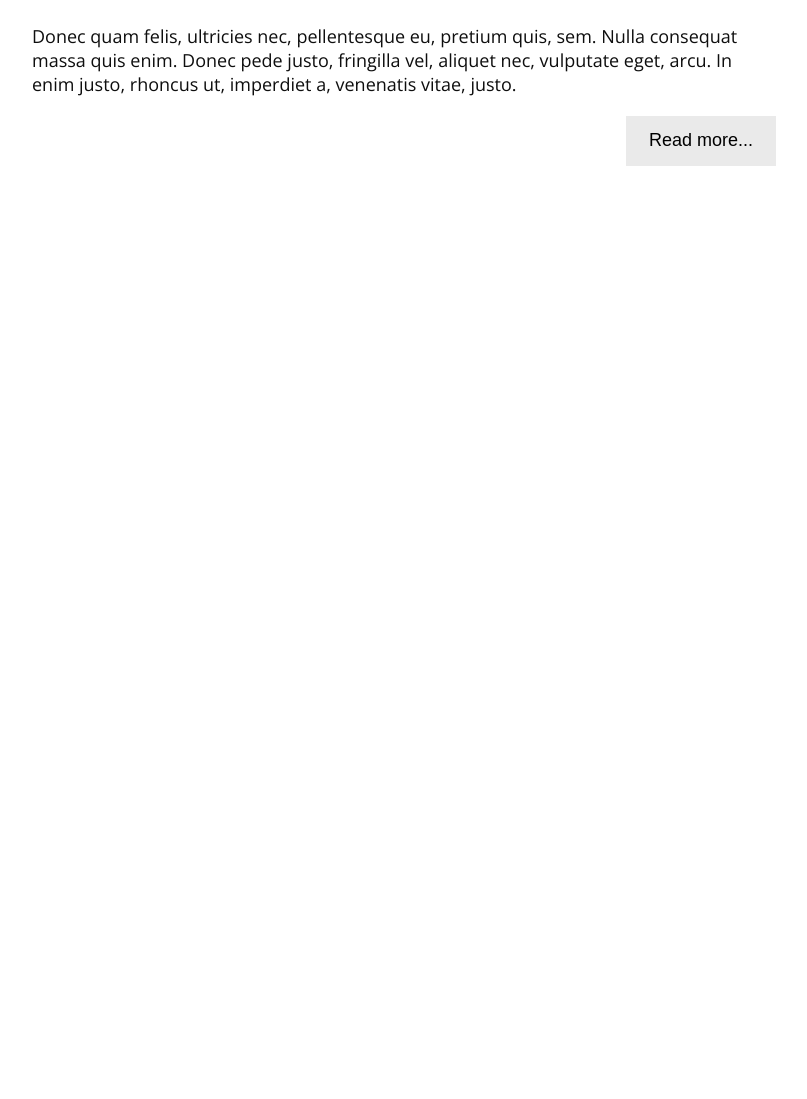
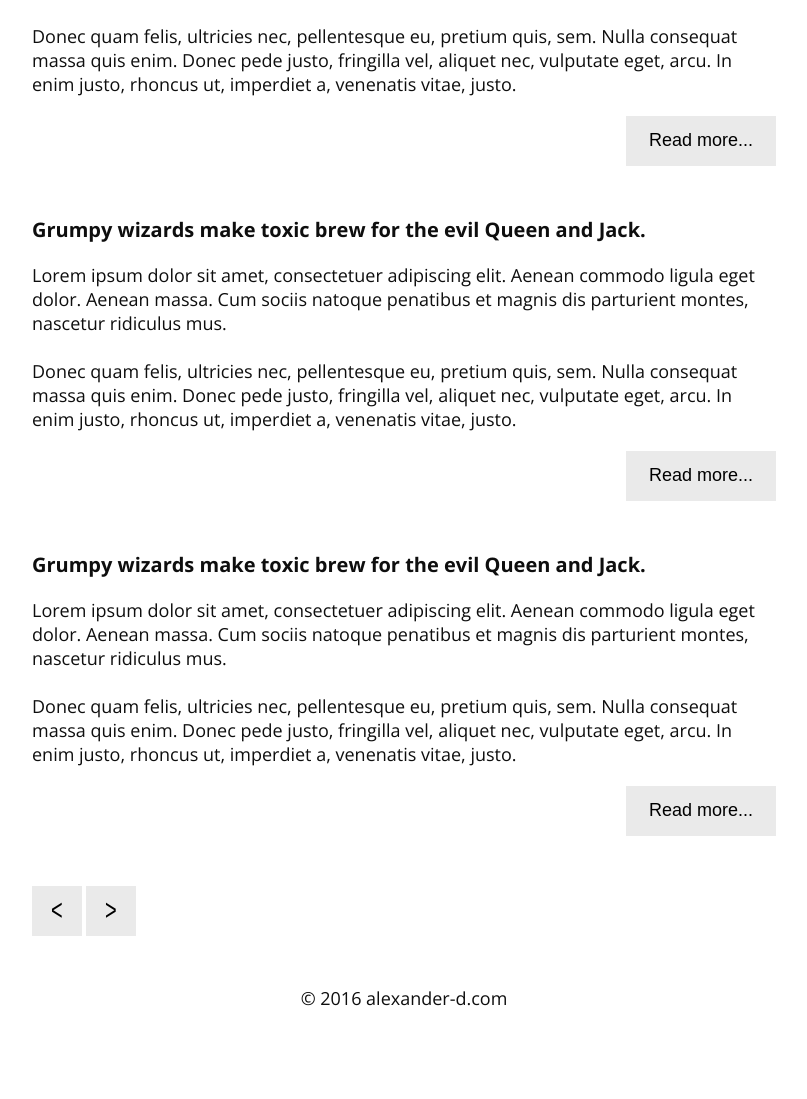
Before and after one commit to alexander-d-com/alexander-d, a PHP site: page / in a window 1280 px wide. Shown: the part 1097-2196 px from the top of the page, without its empty margins (236-1043 px from the left). Before the commit the page ends 1263 px from the top, so only its background shows below. Run offline with PHP 8.4, Linux system fonts and the light colour scheme.

Commit message:
Added pagination, footer, main centered container

```diff
--- a/css/_partials/_common.sass
+++ b/css/_partials/_common.sass
@@ -13,6 +13,14 @@ body
   font-weight: 400
   color: $text-primary
 
+button
+  border: none
+  background-color: $light-grey
+  cursor: pointer
+  outline: none
+  height: 3.125rem
+  width: 3.125rem
+
 .pull-right
   float: right
 
--- a/css/_partials/_grid.sass
+++ b/css/_partials/_grid.sass
@@ -1,3 +1,7 @@
+.container
+  max-width: 46.5rem
+  margin: 0 auto
+
 .col-12
   width: 100%
 
--- a/css/style.css
+++ b/css/style.css
@@ -15,6 +15,15 @@ body {
   color: #0e0e0e;
 }
 
+button {
+  border: none;
+  background-color: #eaeaea;
+  cursor: pointer;
+  outline: none;
+  height: 3.125rem;
+  width: 3.125rem;
+}
+
 .pull-right {
   float: right;
 }
@@ -22,6 +31,11 @@ body {
 .clearfix {
   content: " ";
   clear: both;
+}
+
+.container {
+  max-width: 46.5rem;
+  margin: 0 auto;
 }
 
 .col-12 {
@@ -93,8 +107,7 @@ header .sub-title {
 }
 
 section.article {
-  max-width: 46.5rem;
-  margin: 0 auto 3.125rem;
+  margin-bottom: 3.125rem;
   overflow: hidden;
 }
 
@@ -110,11 +123,28 @@ section.article .article-content {
 }
 
 section.article button.btn-read-more {
-  height: 3.125rem;
   width: 9.375rem;
-  border: none;
-  background-color: #eaeaea;
-  cursor: pointer;
-  outline: none;
   font-size: 1.125rem;
 }
+
+button.btn-pagination {
+  font-size: 1.25rem;
+}
+
+button.btn-pagination span.stretch {
+  display: inline-block;
+  transform: scaleY(1.5);
+}
+
+footer {
+  margin-bottom: 5.55em;
+}
+
+footer .footer-text {
+  text-align: center;
+  font-size: 1.125rem;
+}
+
+.pagination {
+  margin-bottom: 3.125em;
+}
--- a/css/style.sass
+++ b/css/style.sass
@@ -16,8 +16,7 @@ header
     color: $text-secondary
 
 section.article
-  max-width: 46.5rem
-  margin: 0 auto 3.125rem
+  margin-bottom: 3.125rem
   overflow: hidden
 
   .article-title
@@ -30,10 +29,21 @@ section.article
     margin-bottom: 1.11em
 
   button.btn-read-more
-    height: 3.125rem
     width: 9.375rem
-    border: none
-    background-color: $light-grey
-    cursor: pointer
-    outline: none
     font-size: 1.125rem
+
+button.btn-pagination
+  font-size: 1.25rem
+
+  span.stretch
+    display: inline-block
+    transform: scaleY(1.5)
+
+footer
+  margin-bottom: 5.55em
+  .footer-text
+    text-align: center
+    font-size: 1.125rem
+
+.pagination
+  margin-bottom: 3.125em
--- a/index.html
+++ b/index.html
@@ -8,6 +8,7 @@
     <link rel="stylesheet" href="css/style.css">
   </head>
   <body>
+    <div class="container">
       <header>
         <div class="title">Alexander</div>
         <div class="sub-title">Unluckly, my career is online.</div>
@@ -45,5 +46,35 @@
         </div>
         <button type="button" class="btn-read-more pull-right">Read more...</button>
       </section>
+      <section class="article">
+        <div class="article-title">Grumpy wizards make toxic brew for the evil Queen and Jack.</div>
+        <div class="article-content">
+          Lorem ipsum dolor sit amet, consectetuer adipiscing elit. Aenean commodo ligula eget
+           dolor. Aenean massa. Cum sociis natoque penatibus et magnis dis parturient montes,
+           nascetur ridiculus mus.<br/><br/> Donec quam felis, ultricies nec, pellentesque eu, pretium quis, sem. Nulla consequat
+           massa quis enim. Donec pede justo, fringilla vel, aliquet nec, vulputate eget, arcu. In
+           enim justo, rhoncus ut, imperdiet a, venenatis vitae, justo.
+        </div>
+        <button type="button" class="btn-read-more pull-right">Read more...</button>
+      </section>
+      <section class="article">
+        <div class="article-title">Grumpy wizards make toxic brew for the evil Queen and Jack.</div>
+        <div class="article-content">
+          Lorem ipsum dolor sit amet, consectetuer adipiscing elit. Aenean commodo ligula eget
+           dolor. Aenean massa. Cum sociis natoque penatibus et magnis dis parturient montes,
+           nascetur ridiculus mus.<br/><br/> Donec quam felis, ultricies nec, pellentesque eu, pretium quis, sem. Nulla consequat
+           massa quis enim. Donec pede justo, fringilla vel, aliquet nec, vulputate eget, arcu. In
+           enim justo, rhoncus ut, imperdiet a, venenatis vitae, justo.
+        </div>
+        <button type="button" class="btn-read-more pull-right">Read more...</button>
+      </section>
+      <div class="pagination">
+        <button type="button" class="btn-pagination"> <span class="stretch"><</span></button>
+        <button type="button" class="btn-pagination"> <span class="stretch">></span></button>
+      </div>
+      <footer>
+        <div class="footer-text">© 2016 alexander-d.com</div>
+      </footer>
+    </div>
   </body>
 </html>
```
Also changed, not shown: assets/head.html (deleted, +0 -10 lines), assets/layout.html (deleted, +0 -17 lines), assets/layout.jade (+8 -4 lines), index.jade (+9 -0 lines), 2 other files. Lines whose indentation alone changed are shown as unchanged.
